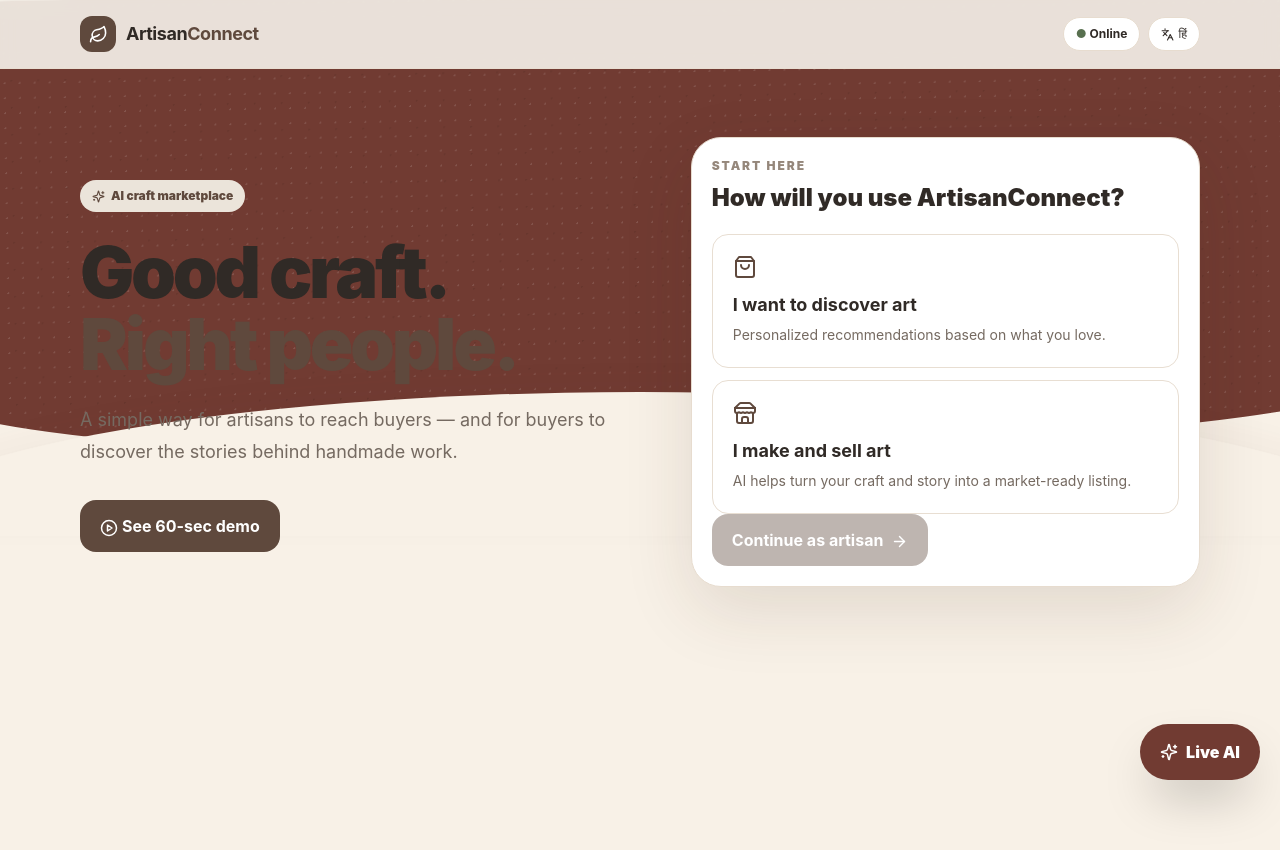
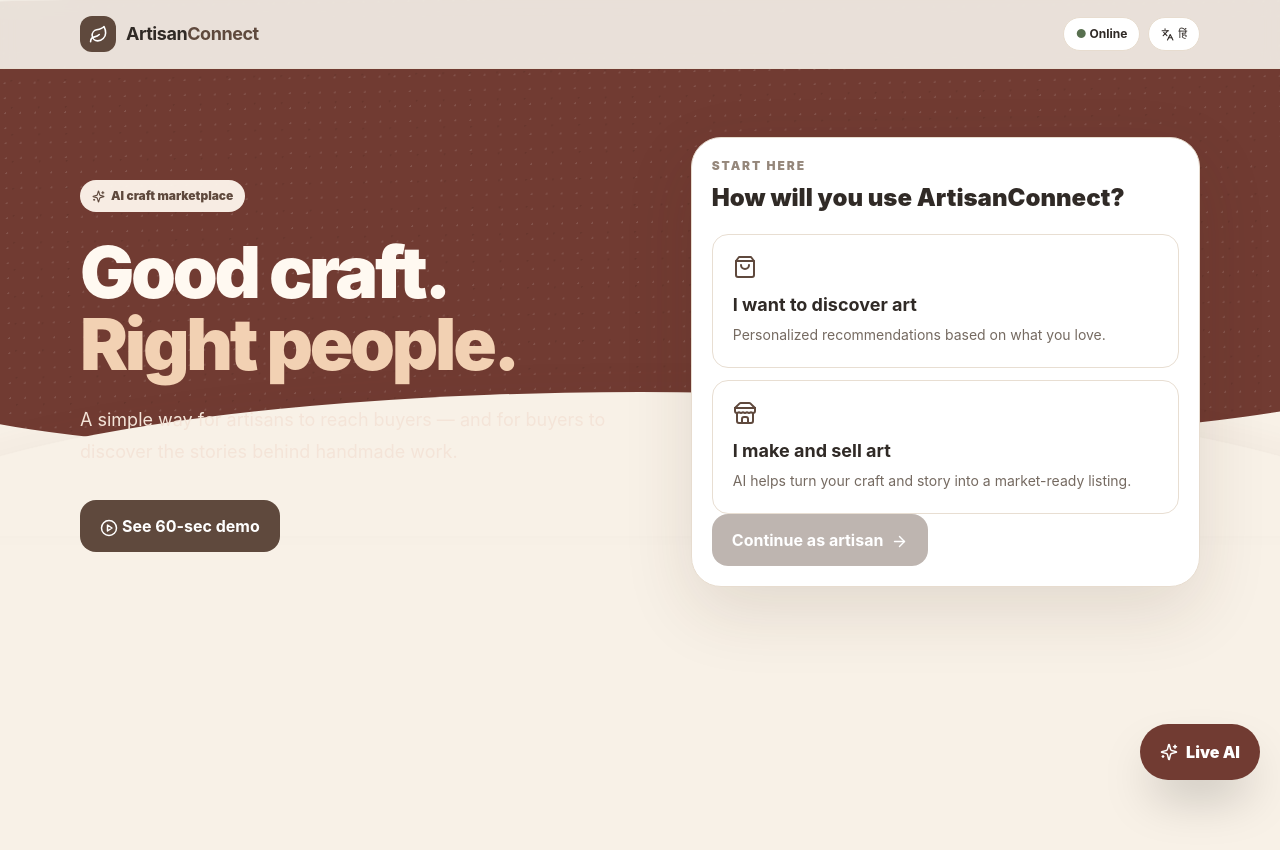
Before and after one commit to avikkaaa/artisanconnect, a React (Vite) app: page / in a window 1280 px wide. Shown: the top 850 px of the page. Built offline with nearby package versions, Linux system fonts and the light colour scheme.

Commit message:
Fix hero text contrast on terracotta background

```diff
--- a/src/index.css
+++ b/src/index.css
@@ -10,6 +10,12 @@ body{margin:0;min-width:320px;background:#f8f1e7;overscroll-behavior-y:none;colo
 .artisan-split-bg{position:relative;isolation:isolate;overflow:hidden;background:#f8f1e7;min-height:100vh}
 .artisan-split-bg::before{content:"";position:absolute;z-index:-2;left:-7%;right:-7%;top:-10px;height:58vh;background-color:#713b32;background-image:radial-gradient(rgba(255,255,255,.13) 1px,transparent 1px),radial-gradient(rgba(38,19,14,.12) 1px,transparent 1px);background-size:15px 15px,27px 27px;background-position:0 0,9px 12px;border-radius:0 0 52% 48%/0 0 13% 17%;transform:rotate(-1deg)}
 .artisan-split-bg::after{content:"";position:absolute;z-index:-1;left:-10%;top:49vh;width:120%;height:18vh;background:#f8f1e7;border-radius:50% 50% 0 0/100% 100% 0 0;box-shadow:0 -10px 30px rgba(92,49,39,.04)}
+
+/* Hero contrast: light, warm type over the terracotta panel */
+main>section:first-child>div>div:first-child h1{color:#fff9f1}
+main>section:first-child>div>div:first-child h1 span{color:#f2d1b3!important}
+main>section:first-child>div>div:first-child>p{color:#f4e4d8}
+main>section:first-child>div>div:first-child .bg-\[\#ebe4da\]{background:rgba(255,248,239,.94);color:#5f493d}
 
 /* Warm, friendly chrome */
 header{transition:background .25s ease,box-shadow .25s ease}
@@ -26,7 +32,6 @@ main>section:first-child>div>div:last-child>div>button:hover{transform:translate
 button{transition:transform .2s ease,box-shadow .2s ease,border-color .2s ease,background .2s ease}
 button:active{transform:scale(.98)}
 
-/* Cute little handmade-feeling texture */
 .pattern{background-image:radial-gradient(rgba(113,59,50,.12) 1px,transparent 1px);background-size:13px 13px}
 .no-scrollbar::-webkit-scrollbar{display:none}.no-scrollbar{scrollbar-width:none}
 
```
